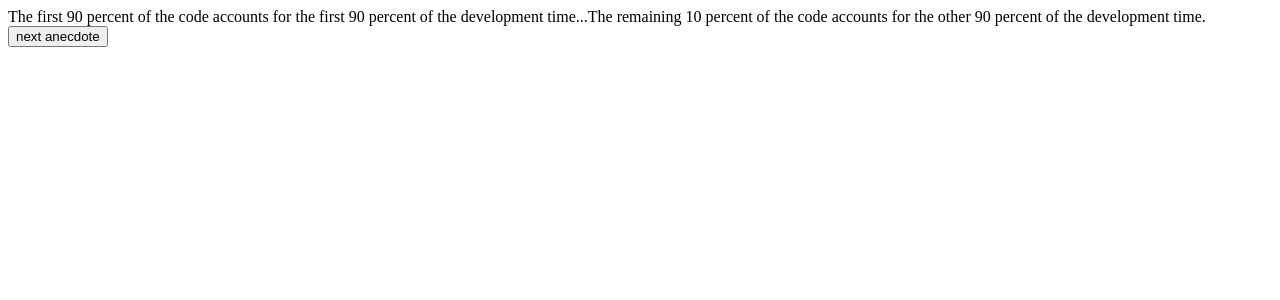
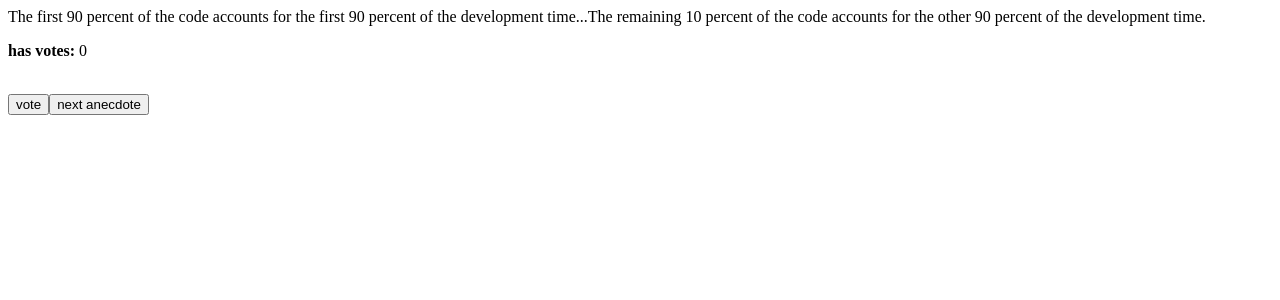
Before and after one commit to dumbbmud/part1, a React (Vite) app in the folder introdemo/: page / in a window 1280 px wide. Shown: the top 300 px of the page. Built offline with nearby package versions, Linux system fonts and the light colour scheme.

Commit message:
made changes in accordance to part 1.13

```diff
--- a/introdemo/src/App.jsx
+++ b/introdemo/src/App.jsx
@@ -100,6 +100,15 @@ const App = () => {
     'The only way to go fast, is to go well.'
   ]
 
+  const [votes, setVotes] = useState(Array(8).fill(0))
+
+  const incrementVote = (x) => {
+    const copy = {...votes}
+    copy[x] += 1
+    setVotes(copy)
+
+  }
+
   const [selected, setSelected] = useState(() => Math.floor(Math.random() * anecdotes.length))
 
 
@@ -107,7 +116,9 @@ const App = () => {
   return (
     <div>
       {anecdotes[selected]}
+      <p><strong>has votes:</strong> {votes[selected]}</p>
       <br/>
+      <button onClick={()=>incrementVote(selected)}>vote</button>
       <button onClick={() => setSelected(Math.floor(Math.random() * anecdotes.length))}>next anecdote</button>
       <br/>
     </div>
```
